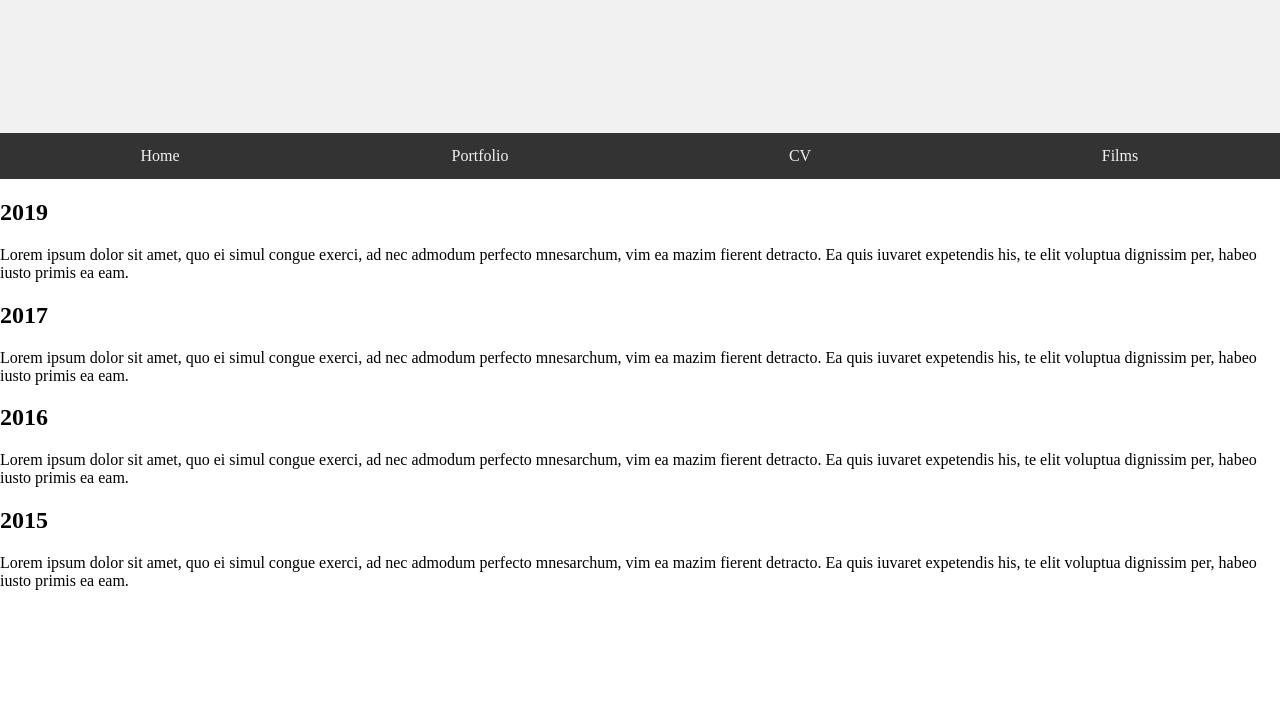
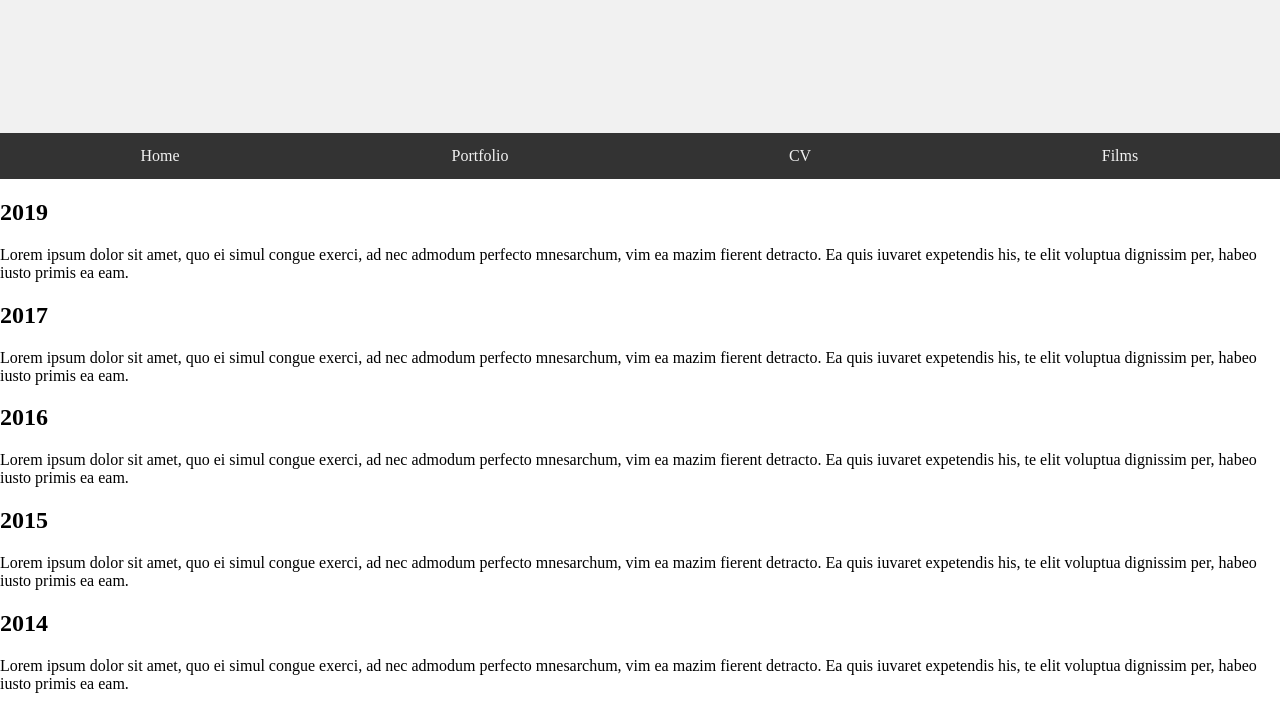
Before and after one commit to hannaselim/portfolio, a plain HTML site: page portfolio.html in a window 1280 px wide. Shown: the part 221-930 px from the top of the page. Before the commit the page ends 827 px from the top, so only its background shows below. Drawn offline with Linux system fonts and the light colour scheme.

Commit message:
cv timeline

```diff
--- a/portfolio.html
+++ b/portfolio.html
@@ -43,6 +43,12 @@
             <p>Lorem ipsum dolor sit amet, quo ei simul congue exerci, ad nec admodum perfecto mnesarchum, vim ea mazim fierent detracto. Ea quis iuvaret expetendis his, te elit voluptua dignissim per, habeo iusto primis ea eam.</p>
         </div>
     </div>
+    <div class="container left">
+        <div class="content">
+            <h2>2014</h2>
+            <p>Lorem ipsum dolor sit amet, quo ei simul congue exerci, ad nec admodum perfecto mnesarchum, vim ea mazim fierent detracto. Ea quis iuvaret expetendis his, te elit voluptua dignissim per, habeo iusto primis ea eam.</p>
+        </div>
+    </div>
 </div>
     </body>
 </html>
```
